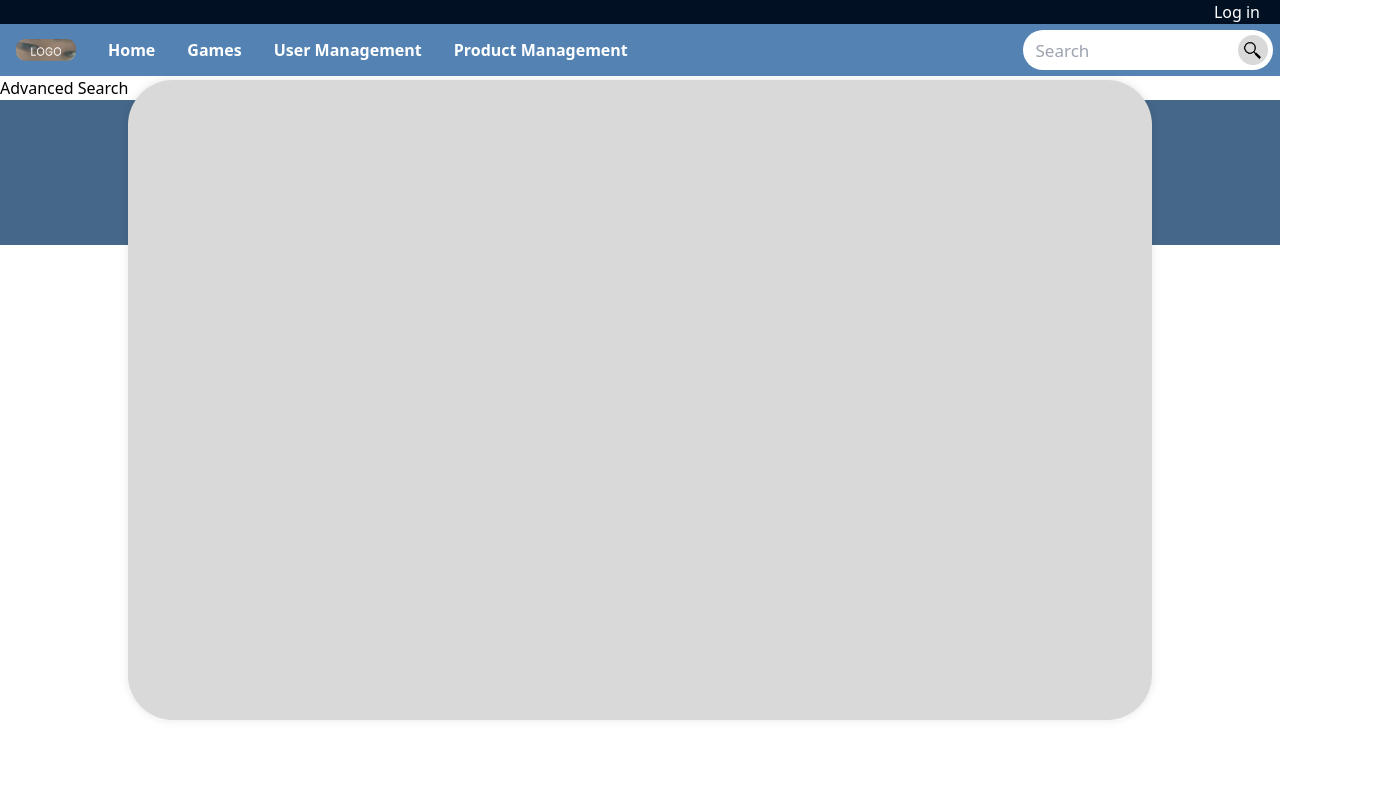
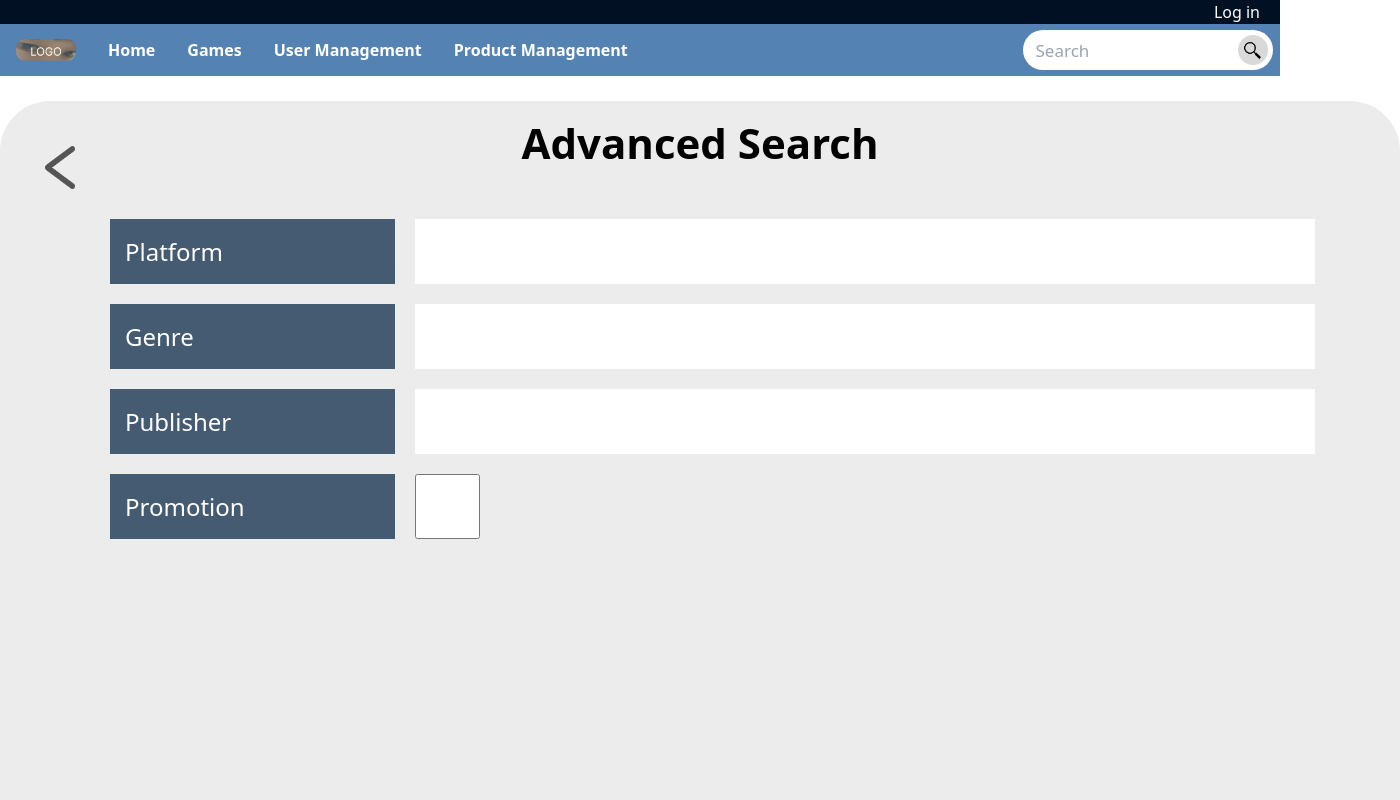
Before and after one commit to JuiPi/T-TopUp, a React (Vite) app in the folder T-TopUp/: page /advanced-search in a window 1280 px wide. Shown: the top 800 px of the page, 1400 px wide, since content can reach past the window. Built offline with nearby package versions, Linux system fonts and the light colour scheme.

Commit message:
- Adv. Search page (not finished)

```diff
--- a/T-TopUp/src/AdvSearch.css
+++ b/T-TopUp/src/AdvSearch.css
@@ -1,13 +1,63 @@
-.background {
-    position: fixed;
-    display: block;
-    top: 50%;
-    left: 50%;
-    transform: translate(-50%, -50%);
-    width: 1280px;
-    max-width: 80%;
-    height: 640px;
-    background-color: #D9D9D9;
-    border-radius: 45px;
-    box-shadow: 0 0 10px rgba(0, 0, 0, 0.1);
+.search-container {
+    background-color: #ececec;
+    display:flex;
+    flex-direction: column;
+    width: 1400px;
+    height: 750px;
+    border-radius: 50px;
+    margin: auto;
+    margin-top: 25px;
+    margin-bottom: 25px;
+    padding: 10px;
 }
+
+.search-container h1 {
+    text-align: center;
+    font-size: 42px;
+    font-weight: bold;
+}
+
+.search-container img {
+    height: 42.5px;
+    width: 30px;
+    position: absolute;
+    margin-left: 35px;
+    margin-top: 35px;
+}
+
+.search-content {
+    display:flex;
+    flex-direction: column;
+    margin-bottom: 10px;
+    margin-top: 45px;
+    margin-left: 100px;
+}
+
+.search-content p{
+    width: 285px;
+    height: 65px;
+    font-size: 24px;
+    color: white;
+    background-color: #455b71;
+    align-content: center;
+    padding: 15px;
+    margin-right: 20px;
+}
+
+.search-content div {
+    display: flex;
+    align-items: center;
+    margin-bottom: 20px;
+}
+
+.search-content input[type=text]  {
+    border: none;
+    width: 900px;
+    height: 65px;
+    border-radius: 0px;
+}
+
+.search-content input[type=checkbox] {
+    width: 65px;
+    height: 65px;
+}
--- a/T-TopUp/src/AdvSearch.tsx
+++ b/T-TopUp/src/AdvSearch.tsx
@@ -1,6 +1,7 @@
-import NavBar from "./Components/NavBar"
-import Footer from "./Components/Footer"
-import './AdvSearch.css'
+import NavBar from "./Components/NavBar";
+import Footer from "./Components/Footer";
+import back from "./assets/Misc/back.png";
+import "./AdvSearch.css";
 
 function AdvSearch() {
   return (
@@ -8,15 +9,41 @@ function AdvSearch() {
       <header>
         <NavBar />
       </header>
+
       <body>
-            <div className="background"></div>
+        <div className="search-container">
           <h1>Advanced Search</h1>
+          <img src={back}></img>
+
+          <div className="search-content">
+            <div className="platform">
+              <p>Platform</p>
+              <input type="text"></input>
+            </div>
+
+            <div className="genre">
+              <p>Genre</p>
+              <input type="text"></input>
+            </div>
+
+            <div className="publish">
+              <p>Publisher</p>
+              <input type="text"></input>
+            </div>
+
+            <div className="promotion">
+              <p>Promotion</p>
+              <input type="checkbox"></input>
+            </div>
+          </div>
+        </div>
       </body>
+
       <footer>
         <Footer />
       </footer>
     </>
-    )
+  );
 }
 
-export default AdvSearch
+export default AdvSearch;
```
Also changed, not shown: T-TopUp/src/assets/Misc/back.png (added). Lines whose indentation alone changed are shown as unchanged.
